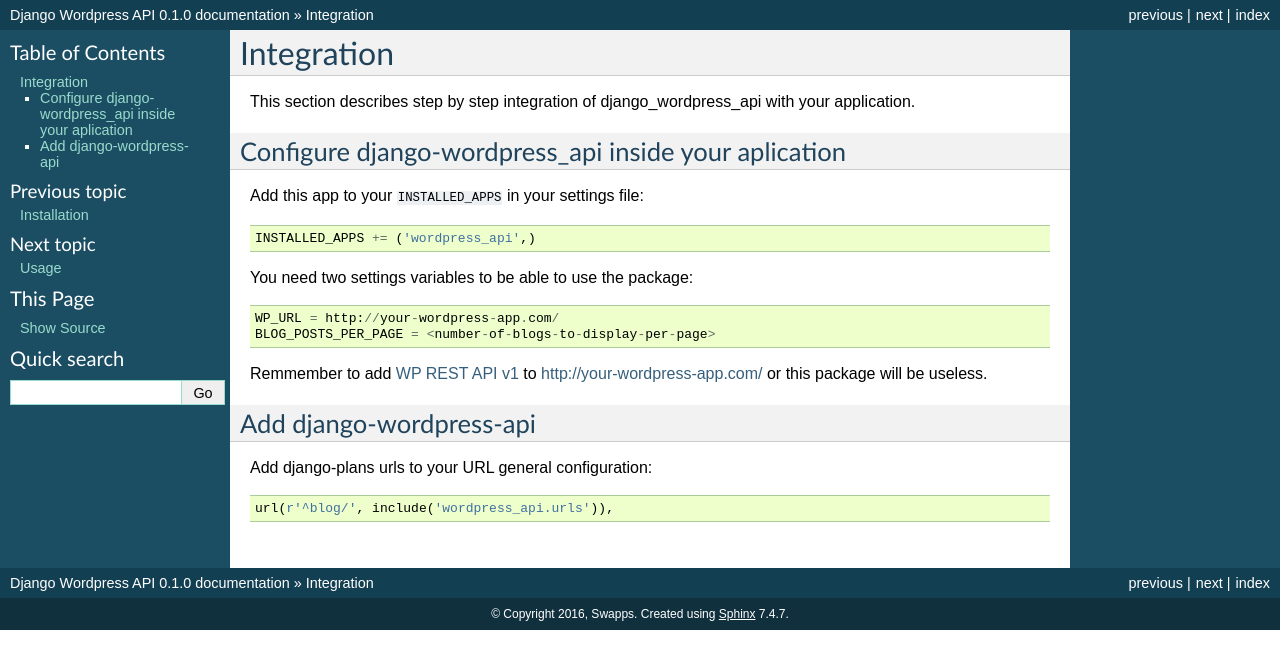
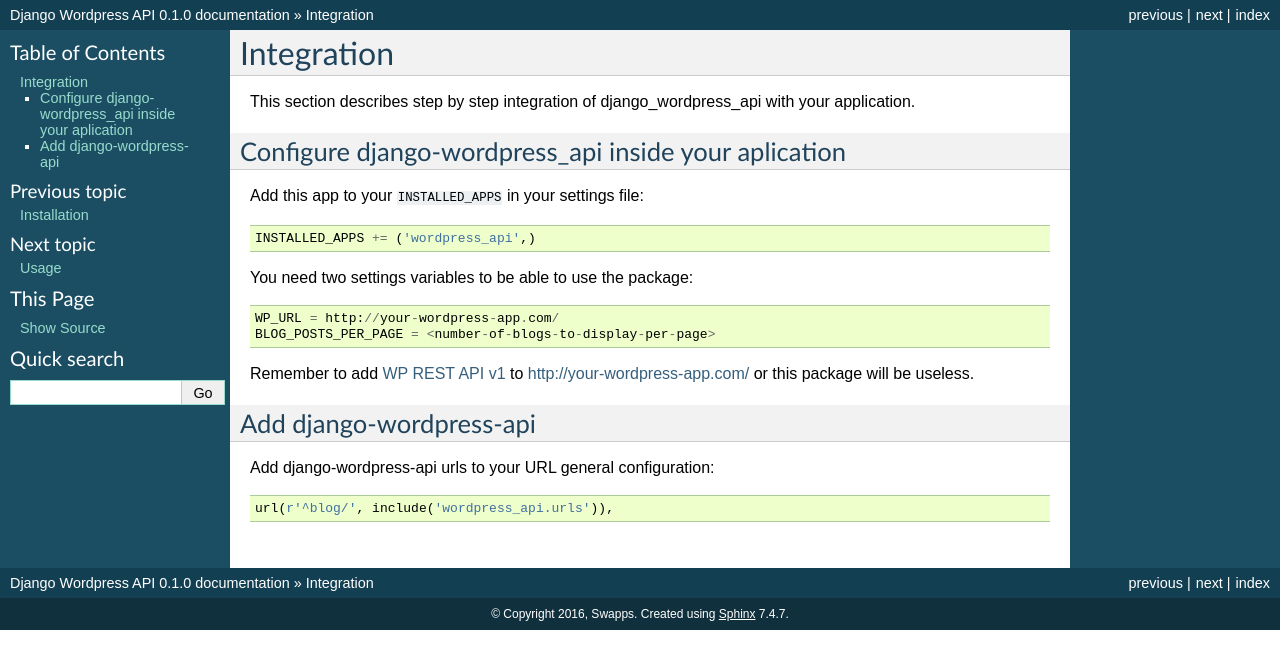
Before and after one commit to swappsco/django-wordpress-api, a Sphinx documentation site: the page built from docs/integration.rst, in a window 1280 px wide. Shown: the top 669 px of the page. Built offline with Sphinx 7.4.7, drawn with Linux system fonts in a browser that asks for light colours.

Commit message:
minor doc changes:

```diff
--- a/CONTRIBUTING.rst
+++ b/CONTRIBUTING.rst
@@ -77,8 +77,8 @@ Ready to contribute? Here's how to set up `django-wordpress-api` for local devel
 5. When you're done making changes, check that your changes pass flake8 and the
    tests, including testing other Python versions with tox::
 
-        $ flake8 wordpress tests
-        $ python setup.py test
+        $ flake8 wordpress_api tests
+        $ python manage.py test
         $ tox
 
    To get flake8 and tox, just pip install them into your virtualenv.
@@ -109,4 +109,4 @@ Tips
 
 To run a subset of tests::
 
-    $ python -m unittest tests.test_wordpress
+    $ python -m unittest tests.test_wordpress_api
--- a/docs/integration.rst
+++ b/docs/integration.rst
@@ -19,11 +19,11 @@ You need two settings variables to be able to use the package:
     WP_URL = http://your-wordpress-app.com/
     BLOG_POSTS_PER_PAGE = <number-of-blogs-to-display-per-page>
 
-Remmember to add `WP REST API v1 <http://wp-api.org/index-deprecated.html>`_ to http://your-wordpress-app.com/ or this package will be useless.
+Remember to add `WP REST API v1 <http://wp-api.org/index-deprecated.html>`_ to http://your-wordpress-app.com/ or this package will be useless.
 
 
 Add django-wordpress-api
 ------------------------
-Add django-plans urls to your URL general configuration::
+Add django-wordpress-api urls to your URL general configuration::
 
     url(r'^blog/', include('wordpress_api.urls')),
--- a/docs/usage.rst
+++ b/docs/usage.rst
@@ -21,4 +21,4 @@ The basic django-wordpress-api urls are::
 
     http://localhost:8000/tag/(?P<slug>[-\w]+)/; displays the blogs in the tag identified with the given slug
 
-Else, If you want to retreive the blog posts in your custom views, you can use directly the WPApiConnector and its methods. You can check them at wordpress_api/utils.py
+Else, If you want to retreive the blog posts in your custom views, you can use directly the WPApiConnector and its methods. You can check them at ``wordpress_api/utils.py``
```
